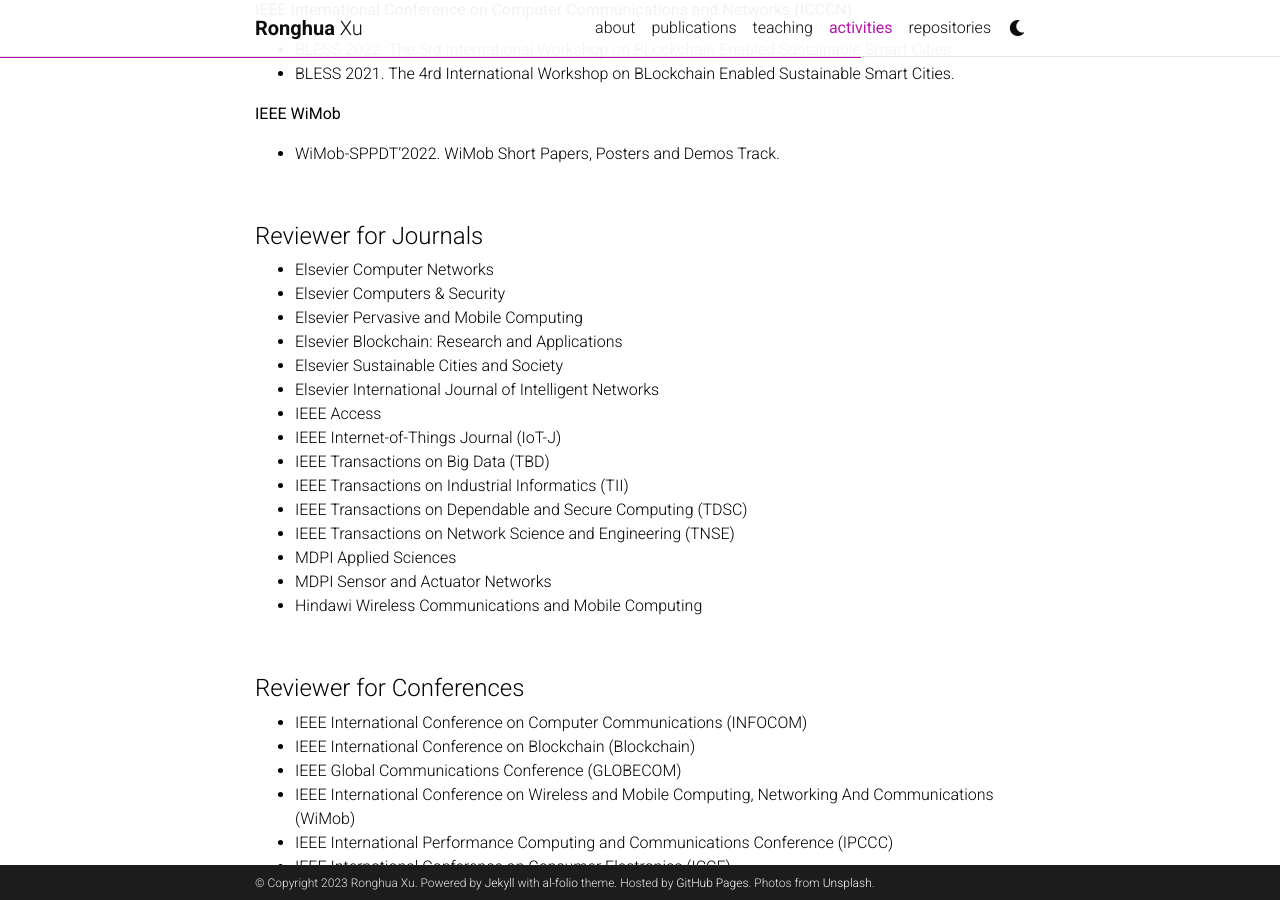
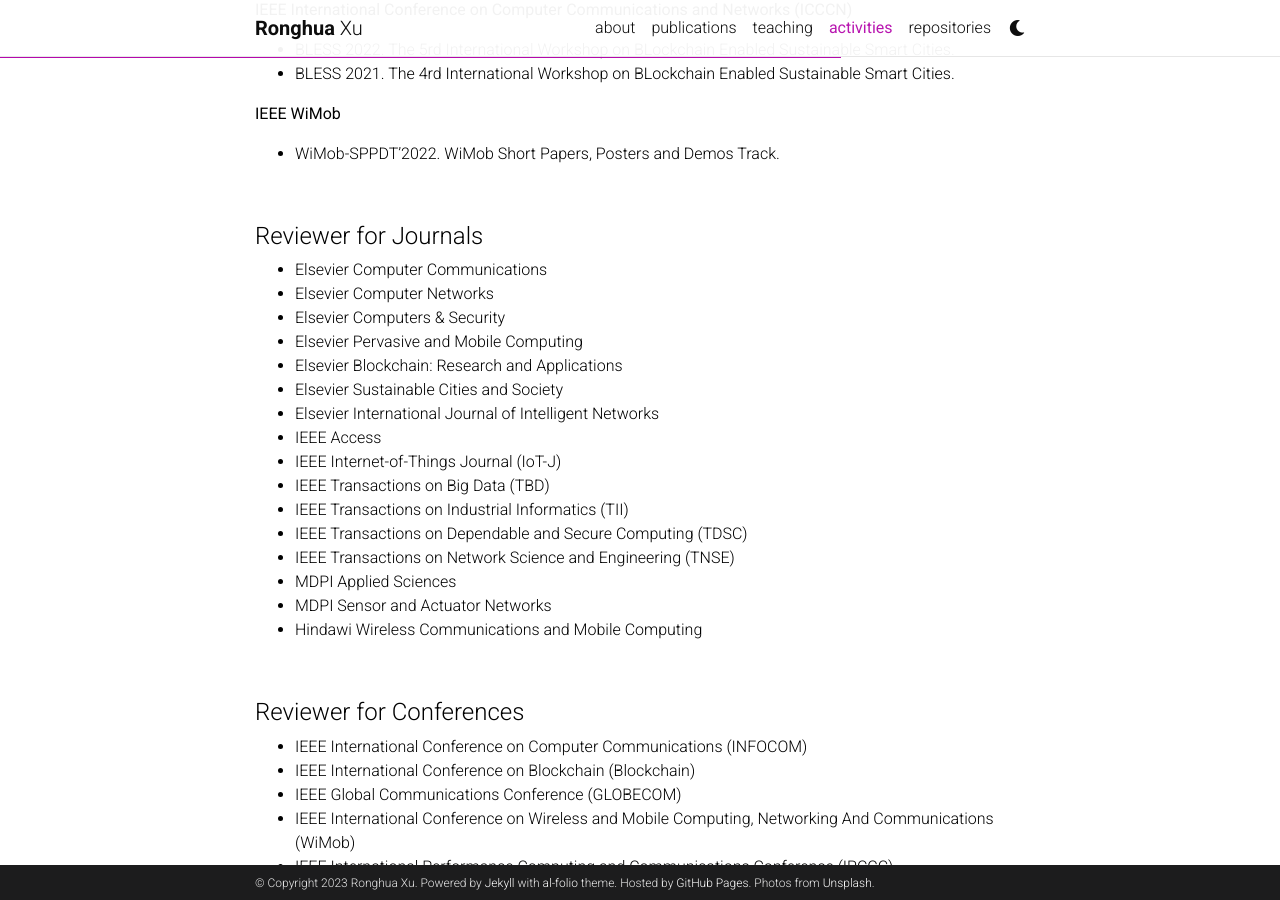
Before and after one commit to samuelxu999/samuelxu999.github.io, a Jekyll site: the page built from _pages/activity.md, in a window 1280 px wide and 900 px high, scrolled down 669 px. Built offline with Jekyll 4.4.1, drawn with Linux system fonts in a browser that asks for light colours; comment, search, counter and statistics services are not loaded; a style sheet for code colours, icons or effects is not loaded.

Commit message:
Update activity and cv_main.pdf

```diff
--- a/_pages/activity.md
+++ b/_pages/activity.md
@@ -44,6 +44,7 @@
 
 <h4>Reviewer for Journals</h4>
 <ul>
+<li>Elsevier Computer Communications</li>
 <li>Elsevier Computer Networks</li>
 <li>Elsevier Computers & Security</li>
 <li>Elsevier Pervasive and Mobile Computing</li>
```
Also changed, not shown: 1 other file.
